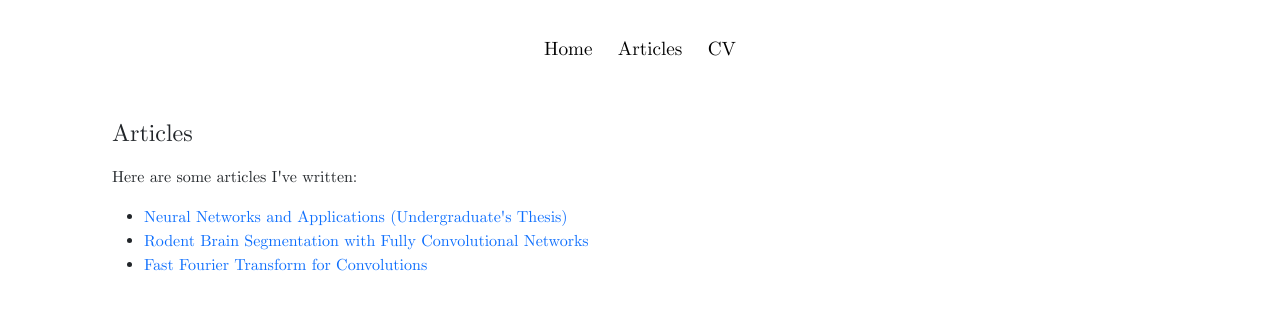
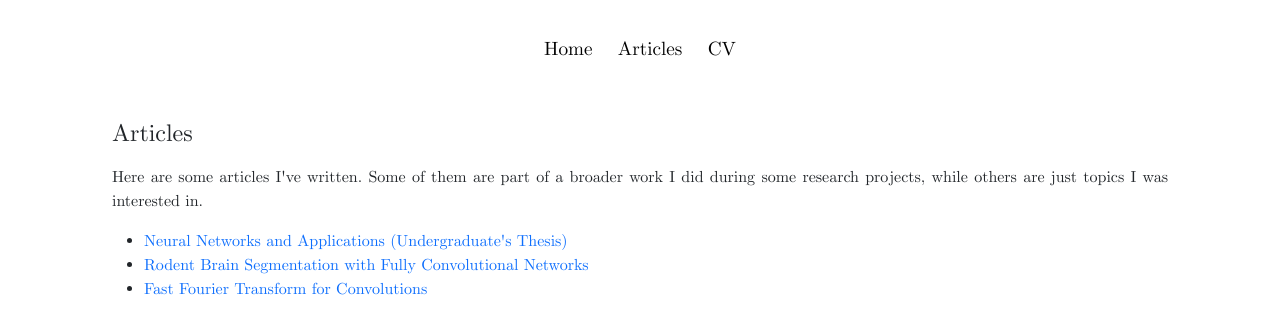
Before and after one commit to RoidaVinci/web, a Jekyll site: the page built from article.md, in a window 1280 px wide. Shown: the top 334 px of the page. Built offline with Jekyll 4.4.1, drawn with Linux system fonts in a browser that asks for light colours.

Commit message:
Update article.md

```diff
--- a/article.md
+++ b/article.md
@@ -10,7 +10,7 @@ permalink: /article/
             <p class="h1 section-title" style="clear: right">Articles</p>
             <div>
                 <p>
-                    Here are some articles I've written:
+                    Here are some articles I've written. Some of them are part of a broader work I did during some research projects, while others are just topics I was                              interested in.
                 </p>
                 <ul>
                     <li><a href="../articles/tfg.html">Neural Networks and Applications (Undergraduate's Thesis)</a></li>
```
